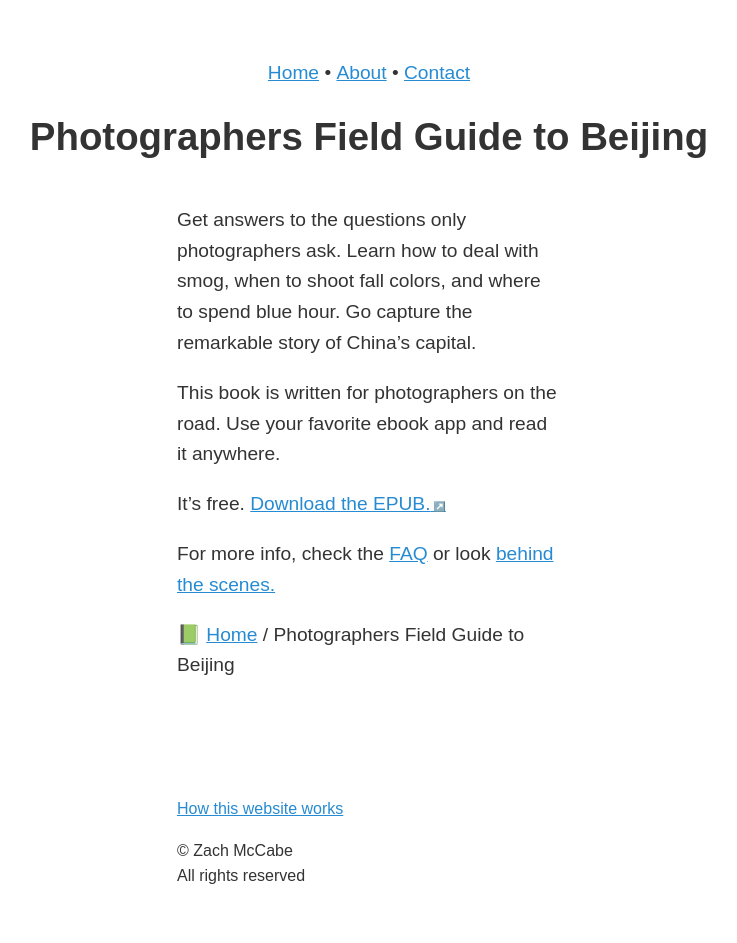
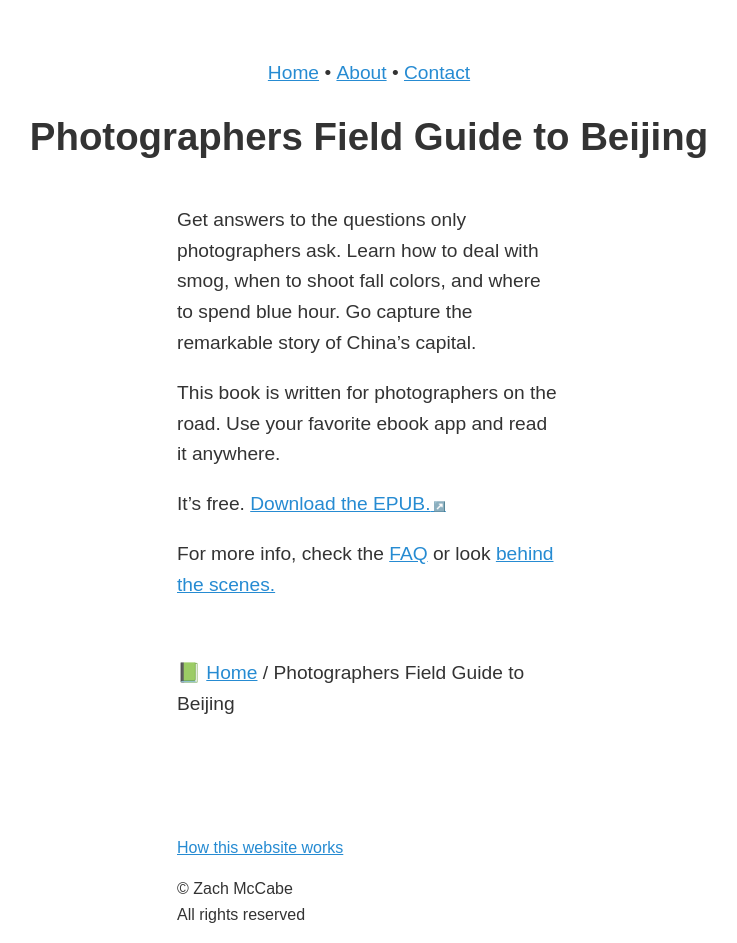
Before and after one commit to zachmccabe/zachmccabe.github.io, a Jekyll site: the page built from _beijing/beijing.md, in a window 1280 px wide. Shown: the whole page, without its empty margins (271-1008 px from the left). Built offline with Jekyll 4.4.1, drawn with Linux system fonts in a browser that asks for light colours; before the commit the page ends 905 px from its top, so only the background shows below that.

Commit message:
Update kaoliang_nite_3.html

```diff
--- a/_layouts/kaoliang_nite_3.html
+++ b/_layouts/kaoliang_nite_3.html
@@ -25,8 +25,8 @@
 <main>
 {%- if page.lede == "print" -%}<p>{%- include print_update.html -%}&nbsp;•&nbsp;{{ page.description }}</p>{%- endif -%}
 {{ content }}
-{%- if page.collection -%}<p><nav>{%- include emoji_collection_switch.html -%}&nbsp;{%- include breadcrumbs.html -%}</nav></p>{%- endif -%}
 {%- if page.lede and page.update -%}{% include print_history.html %}{%- endif -%}
+{%- if page.collection -%}<div style="margin-top:3em;"><p><nav>{%- include emoji_collection_switch.html -%}&nbsp;{%- include breadcrumbs.html -%}</nav></p></div>{%- endif -%}
 </main>
 <footer>
 {%- include footer.html -%}
```
